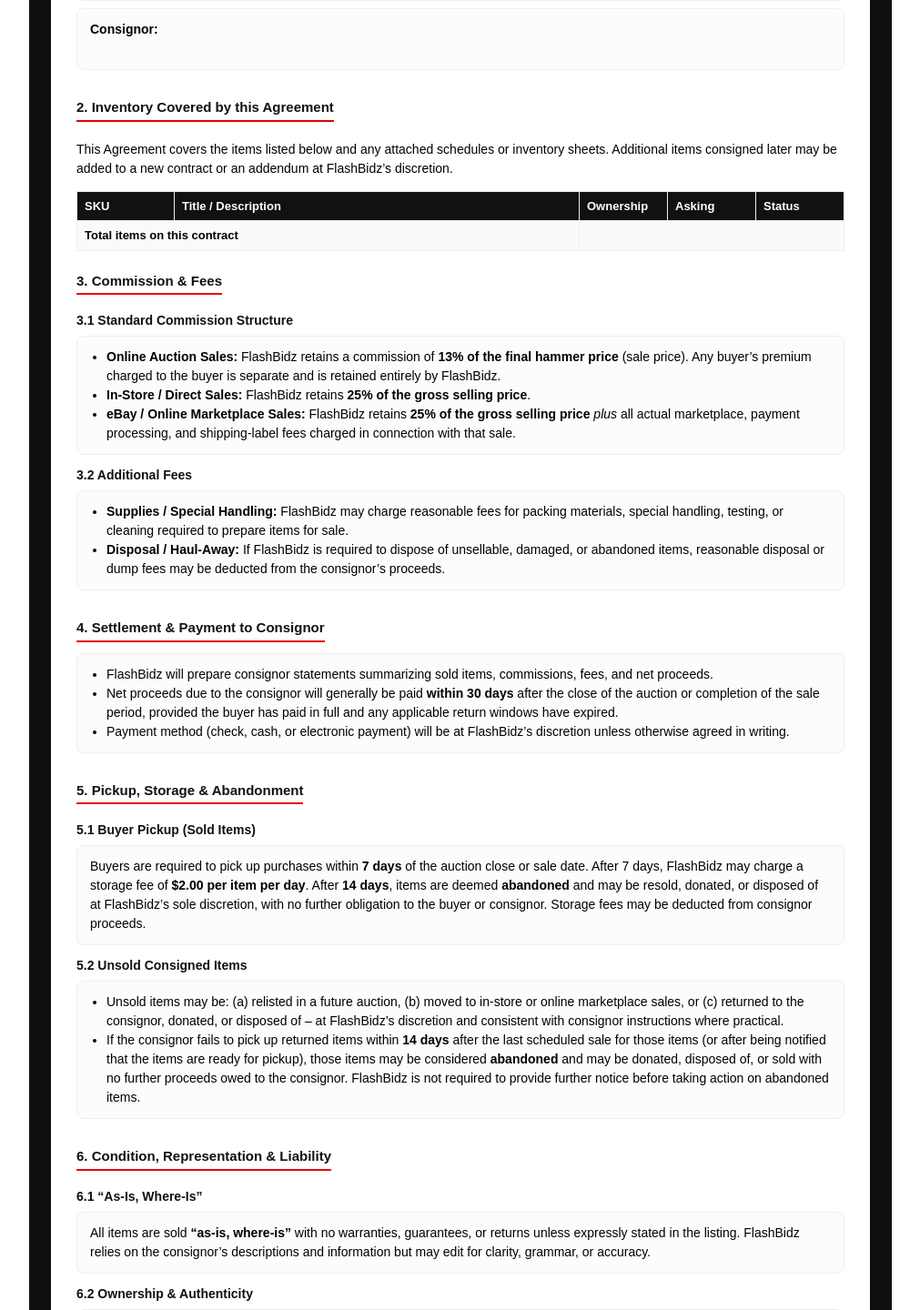
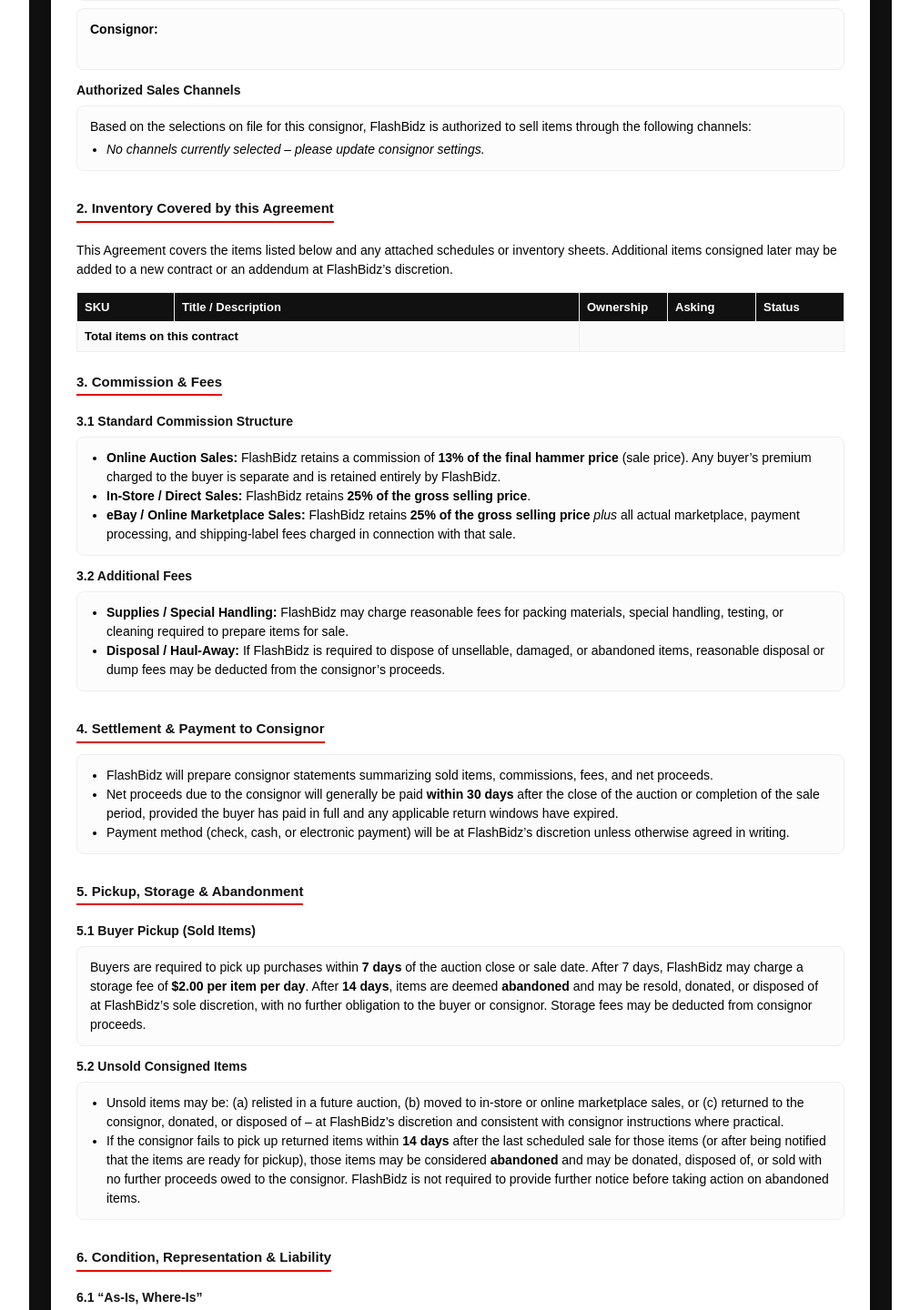
Before and after one commit to kernjason4460-cyber/flashbidz_consignment_app, a Python web app: template flashbidz_consignment_app/templates/contract_view.html in a window 1280 px wide. Shown: the part 454-1894 px from the top of the page at 91% size, without its empty margins (134-1145 px from the left). Run offline with Jinja, Linux system fonts and the light colour scheme; the template is opened without the code that fills it, so the values that code supplies are empty.

Commit message:
Update contract_view.html

```diff
--- a/flashbidz_consignment_app/templates/contract_view.html
+++ b/flashbidz_consignment_app/templates/contract_view.html
@@ -279,7 +279,27 @@
         Email: {{ consignor.email }}
       {% endif %}
     </div>
-
+<p class="legal-heading">Authorized Sales Channels</p>
+<div class="box">
+  <p style="margin:0 0 4px 0;">
+    Based on the selections on file for this consignor, FlashBidz is authorized to sell items through
+    the following channels:
+  </p>
+  <ul style="margin:0 0 0 18px;padding:0;">
+    {% if consignor.sell_at_auction %}
+      <li>Auction – FlashBidz online auctions at 13% commission.</li>
+    {% endif %}
+    {% if consignor.sell_in_store %}
+      <li>In-Store / Local Marketplace – retail / marketplace sales at 25% commission.</li>
+    {% endif %}
+    {% if consignor.sell_on_ebay %}
+      <li>eBay – online sales at 25% commission plus actual eBay fees.</li>
+    {% endif %}
+    {% if not (consignor.sell_at_auction or consignor.sell_in_store or consignor.sell_on_ebay) %}
+      <li><em>No channels currently selected – please update consignor settings.</em></li>
+    {% endif %}
+  </ul>
+</div>
     <!-- Items summary -->
     <h2 class="section-title">2. Inventory Covered by this Agreement</h2>
     <p>
```
